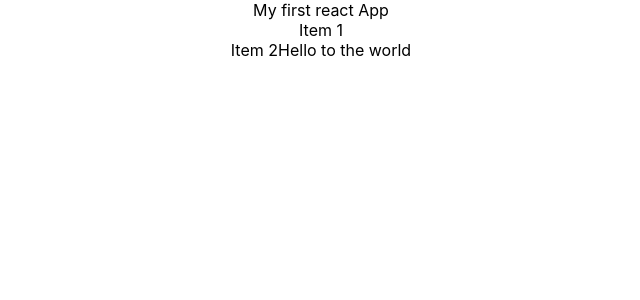
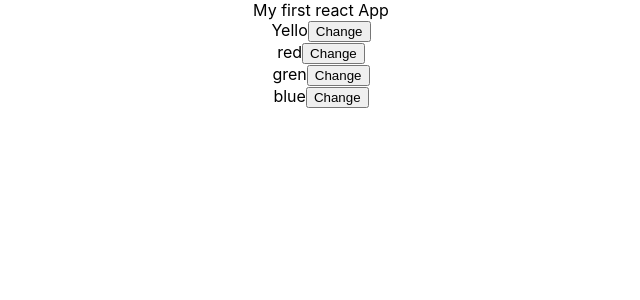
Before and after one commit to Asif26/React_learning, a React (Create React App) app in the folder my-app/: page / in a window 1280 px wide. Shown: the top 300 px of the page, without its empty margins (319-959 px from the left). Built offline with nearby package versions, Linux system fonts and the light colour scheme.

Commit message:
Hooks useState

```diff
--- a/my-app/src/components/List/List.js
+++ b/my-app/src/components/List/List.js
@@ -1,11 +1,11 @@
 
 import Item from "../item/item";
 function List() {
-    const arr = ["Item 1", "Item 2"]
+    const color = ["Yello", "red", "gren","blue"]
+    const cItems = color.map((color,index) =><Item key={"no-"+index} title={color}/>);
   return (
     <div>
-     <Item title={arr[0]}/>
-     <Item title ={arr[1]} about="Hello to the world"/>
+      {cItems}
     </div>
   );
 }
--- a/my-app/src/components/item/item.js
+++ b/my-app/src/components/item/item.js
@@ -1,10 +1,11 @@
+import { useState } from "react";
 function Item(props) {
-
+   const [title, setIT] = useState(props.title)
+   const  changeIt = () => setIT("update");
   return (
     <div >
-     {props.title}
-     {props.about}
-
+      {title}
+      <button onClick={changeIt}>Change</button>
     </div>
   );
 }
```
